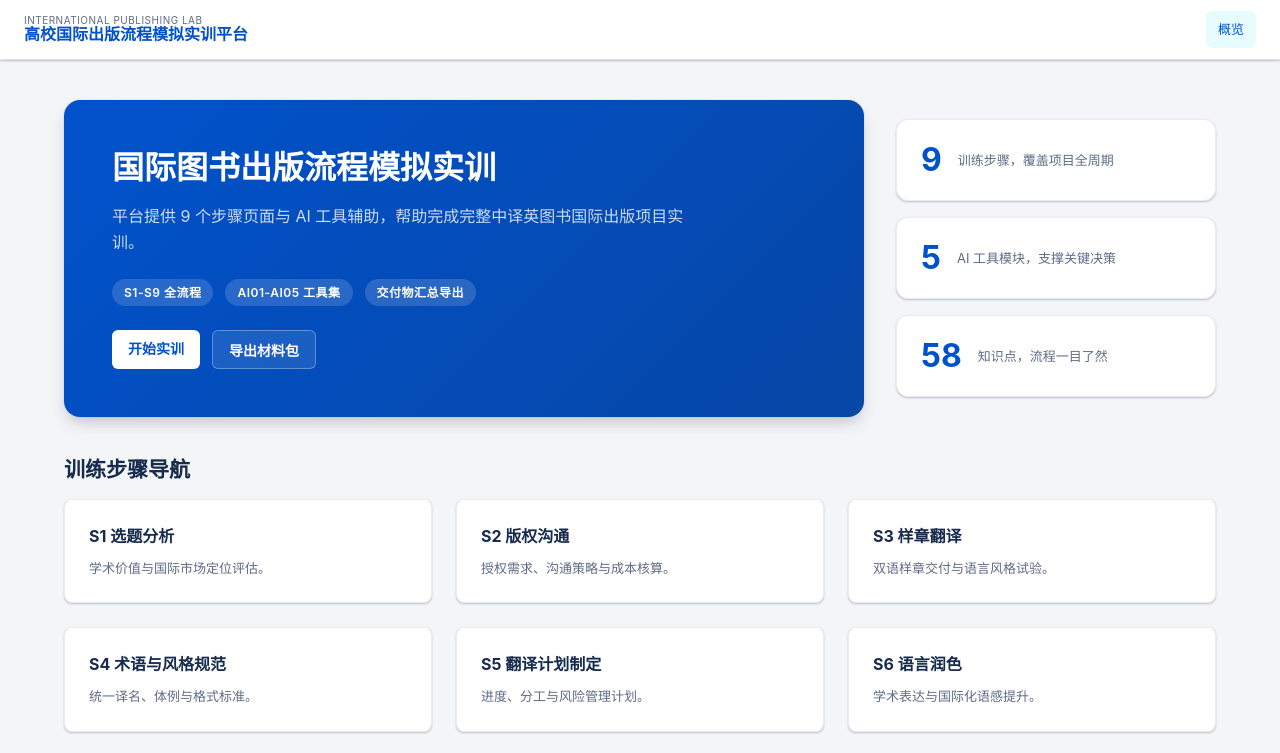
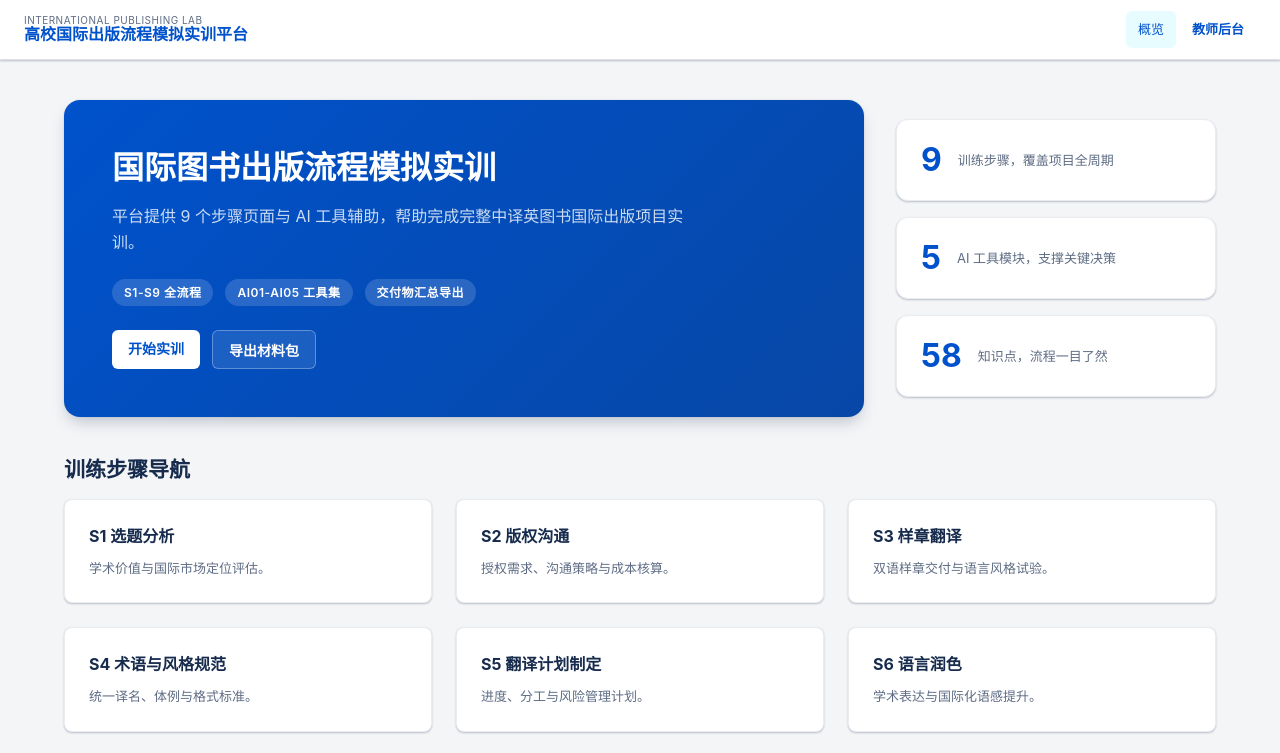
Before and after one commit to weilescado/pubhub, a plain HTML site: page index.html in a window 1280 px wide. Shown: the top 753 px of the page. Drawn offline with Linux system fonts and the light colour scheme; no server answers; sample sign-in values are in the browser's storage.

Commit message:
feat: add teacher dashboard link

```diff
--- a/index.html
+++ b/index.html
@@ -14,6 +14,7 @@
     </div>
     <nav>
       <a class="nav-link" data-nav="index" href="index.html">概览</a>
+      <a class="nav-link" href="admin.html" style="color: #0052cc; font-weight: bold;">教师后台</a>
     </nav>
   </header>
 
```
